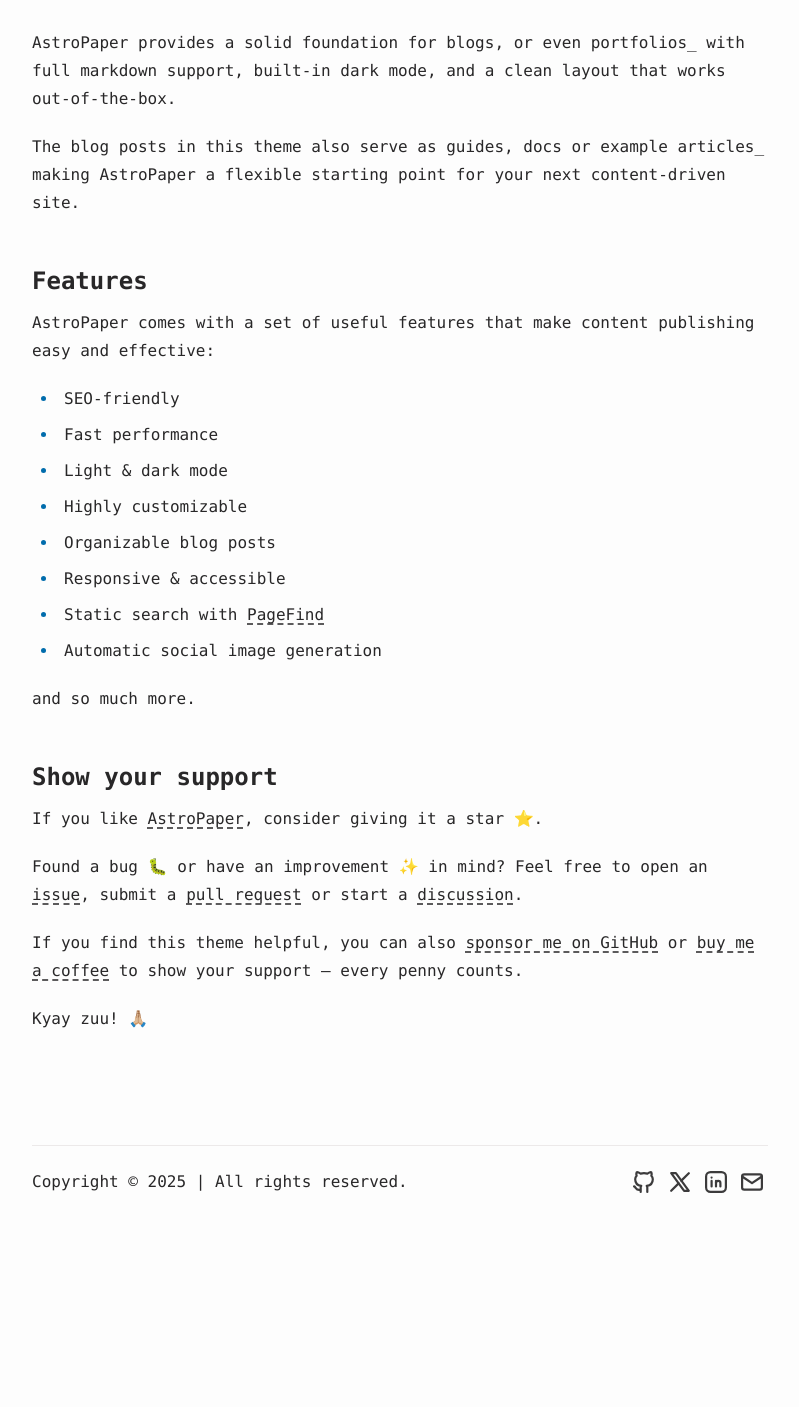
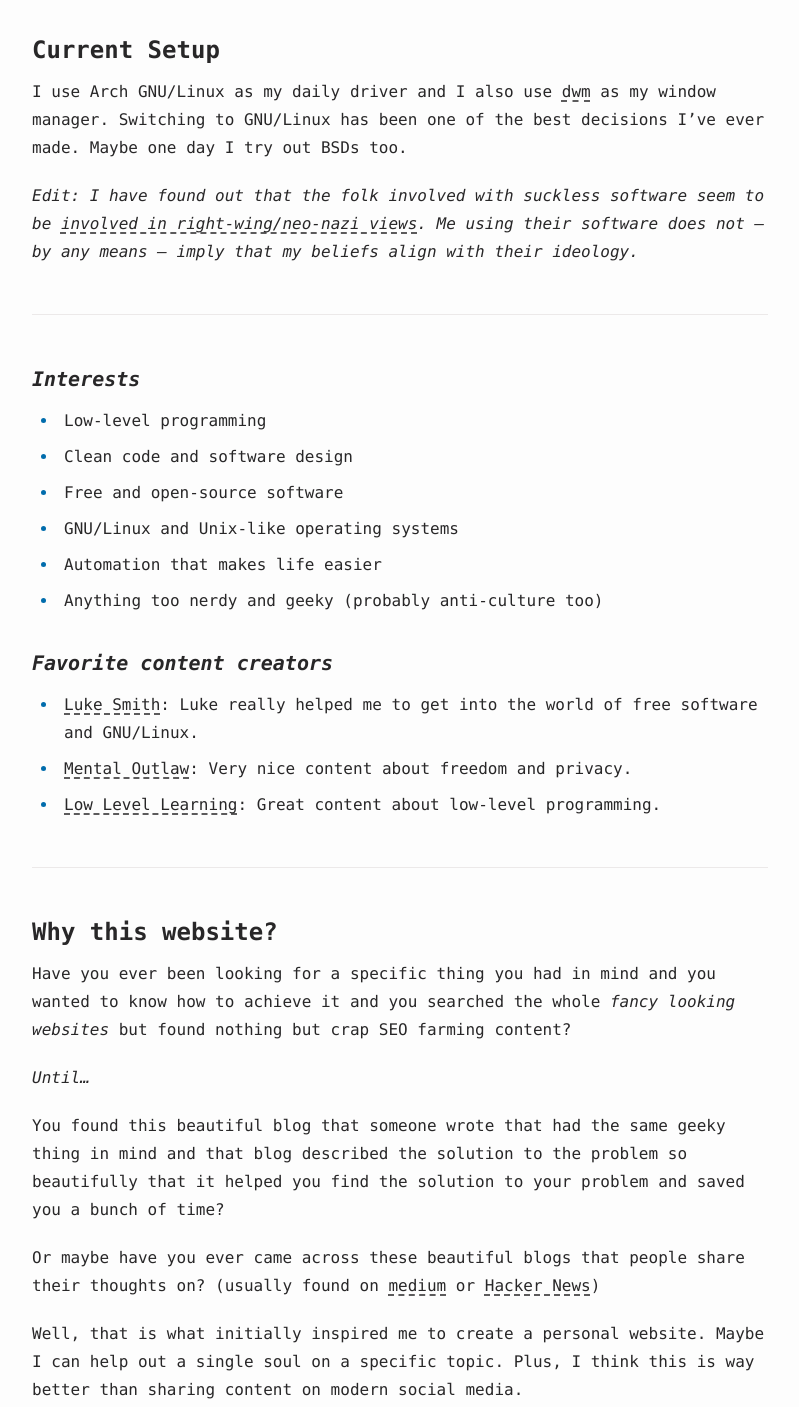
Before and after one commit to MiliAxe/miliaxe.github.io, an Astro site: page /about in a window 1280 px wide. Shown: the part 703-2110 px from the top of the page, without its empty margins (240-1039 px from the left). Before the commit the page ends 1921 px from the top, so only its background shows below. Built offline with nearby package versions, Linux system fonts and the light colour scheme; Astro itself is replaced by a stand-in of ours.

Commit message:
Add self-optimized image and enhance "About" page content

```diff
--- a/src/pages/about.md
+++ b/src/pages/about.md
@@ -1,37 +1,73 @@
 ---
 layout: ../layouts/AboutLayout.astro
 title: "About"
+date: "2024-05-15T00:10:00+0330"
 ---
 
-AstroPaper is a minimal, accessible and SEO-friendly blog theme built with [Astro](https://astro.build/) and [Tailwind CSS](https://tailwindcss.com/).
+<div class="flex flex-col md:flex-row items-center gap-8">
+  <div class="w-full md:w-1/2">
+    <h2 class="text-2xl font-bold">Whoami?</h2>
+    <p class="mt-4 leading-relaxed">
+        I'm Mili (Milad Zarei), a junior Computer Engineering student.
+        <br /><br />
+        I'm interested in creating things that make life easier. Furthermore,
+        I'm a fan of free software (free as in freedom) and I'm trying to reach
+        my dream of contributing to the free software community.
+    </p>
+  </div>
 
-![Astro Paper](public/astropaper-og.jpg)
+  <div class="w-full md:w-1/2">
+    <img
+      src="/assets/selfoptimized.jpg"
+      alt="Milad Zarei"
+      class="w-full h-auto rounded-lg shadow-md object-cover"
+    />
+  </div>
+</div>
 
-AstroPaper provides a solid foundation for blogs, or even portfolios\_ with full markdown support, built-in dark mode, and a clean layout that works out-of-the-box.
+---
 
-The blog posts in this theme also serve as guides, docs or example articles\_ making AstroPaper a flexible starting point for your next content-driven site.
+## Current Setup
 
-## Features
+I use Arch GNU/Linux as my daily driver and I also use [dwm](https://dwm.suckless.org/) as my window manager.
+Switching to GNU/Linux has been one of the best decisions I've ever made. Maybe one day I try out BSDs too.
 
-AstroPaper comes with a set of useful features that make content publishing easy and effective:
+_Edit: I have found out that the folk involved with suckless software seem to be [involved in right-wing/neo-nazi views](https://tilde.team/~ben/suckmore/).
+Me using their software does not -- by any means -- imply that my beliefs align with their ideology._
 
-- SEO-friendly
-- Fast performance
-- Light & dark mode
-- Highly customizable
-- Organizable blog posts
-- Responsive & accessible
-- Static search with [PageFind](https://pagefind.app/)
-- Automatic social image generation
+---
 
-and so much more.
+### Interests
 
-## Show your support
+- Low-level programming
+- Clean code and software design
+- Free and open-source software
+- GNU/Linux and Unix-like operating systems
+- Automation that makes life easier
+- Anything too nerdy and geeky (probably anti-culture too)
 
-If you like [AstroPaper](https://github.com/satnaing/astro-paper), consider giving it a star ⭐️.
+### Favorite content creators
 
-Found a bug 🐛 or have an improvement ✨ in mind? Feel free to open an [issue](https://github.com/satnaing/astro-paper/issues), submit a [pull request](https://github.com/satnaing/astro-paper/pulls) or start a [discussion](https://github.com/satnaing/astro-paper/discussions).
+- [Luke Smith](https://www.youtube.com/@LukeSmithxyz): Luke really helped me to get into the world of free software and GNU/Linux.
+- [Mental Outlaw](https://www.youtube.com/@MentalOutlaw): Very nice content about freedom and privacy.
+- [Low Level Learning](https://www.youtube.com/@LowLevelLearning): Great content about low-level programming.
 
-If you find this theme helpful, you can also [sponsor me on GitHub](https://github.com/sponsors/satnaing) or [buy me a coffee](https://buymeacoffee.com/satnaing) to show your support — every penny counts.
+---
 
-Kyay zuu! 🙏🏼
+## Why this website?
+
+Have you ever been looking for a specific thing you had in mind and you wanted
+to know how to achieve it and you searched the whole _fancy looking websites_ but found
+nothing but crap SEO farming content?
+
+_Until..._
+
+You found this beautiful blog that someone wrote that had the same geeky thing in mind
+and that blog described the solution to the problem so beautifully that it helped you
+find the solution to your problem and saved you a bunch of time?
+
+Or maybe have you ever came across these beautiful blogs that people share their thoughts on?
+(usually found on [medium](https://medium.com/) or [Hacker News](https://news.ycombinator.com/))
+
+Well, that is what initially inspired me to create a personal website. Maybe I can help out a single
+soul on a specific topic. Plus, I think this is way better than sharing content on modern social media.
```
Also changed, not shown: public/assets/selfoptimized.jpg (added).
